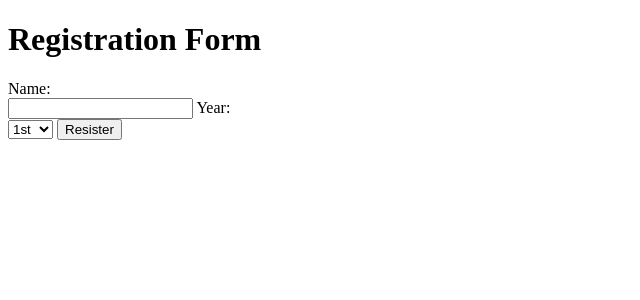
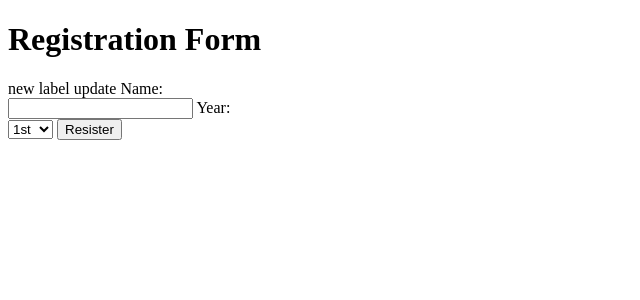
Before and after one commit to kaviya-b2005/internal, a Flask app: page / in a window 1280 px wide. Shown: the top 300 px of the page, without its empty margins (0-640 px from the left). Run offline with Flask 3, Linux system fonts and the light colour scheme.

Commit message:
Registration Modified

```diff
--- a/templates/registration.html
+++ b/templates/registration.html
@@ -8,6 +8,7 @@
 <body>
     <h1>Registration Form</h1>
     <form action="/registration" method="POST">
+        <label>new label update</label>
         <label>Name:</label><br>
         <input type="text" name="name">
         <label>Year:</label><br>
```
Also changed, not shown: app.py (renamed from app.py/app.py).
